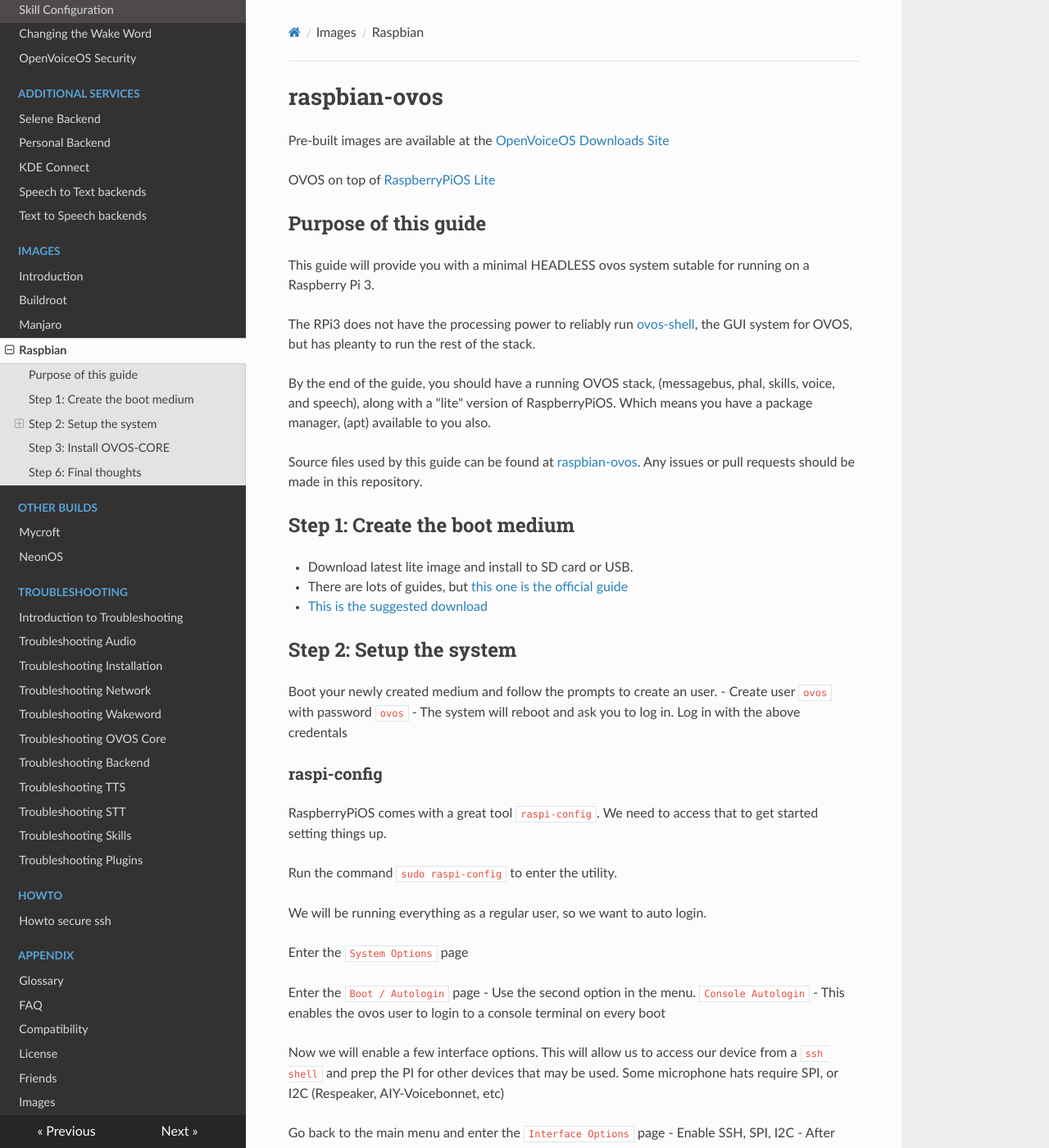
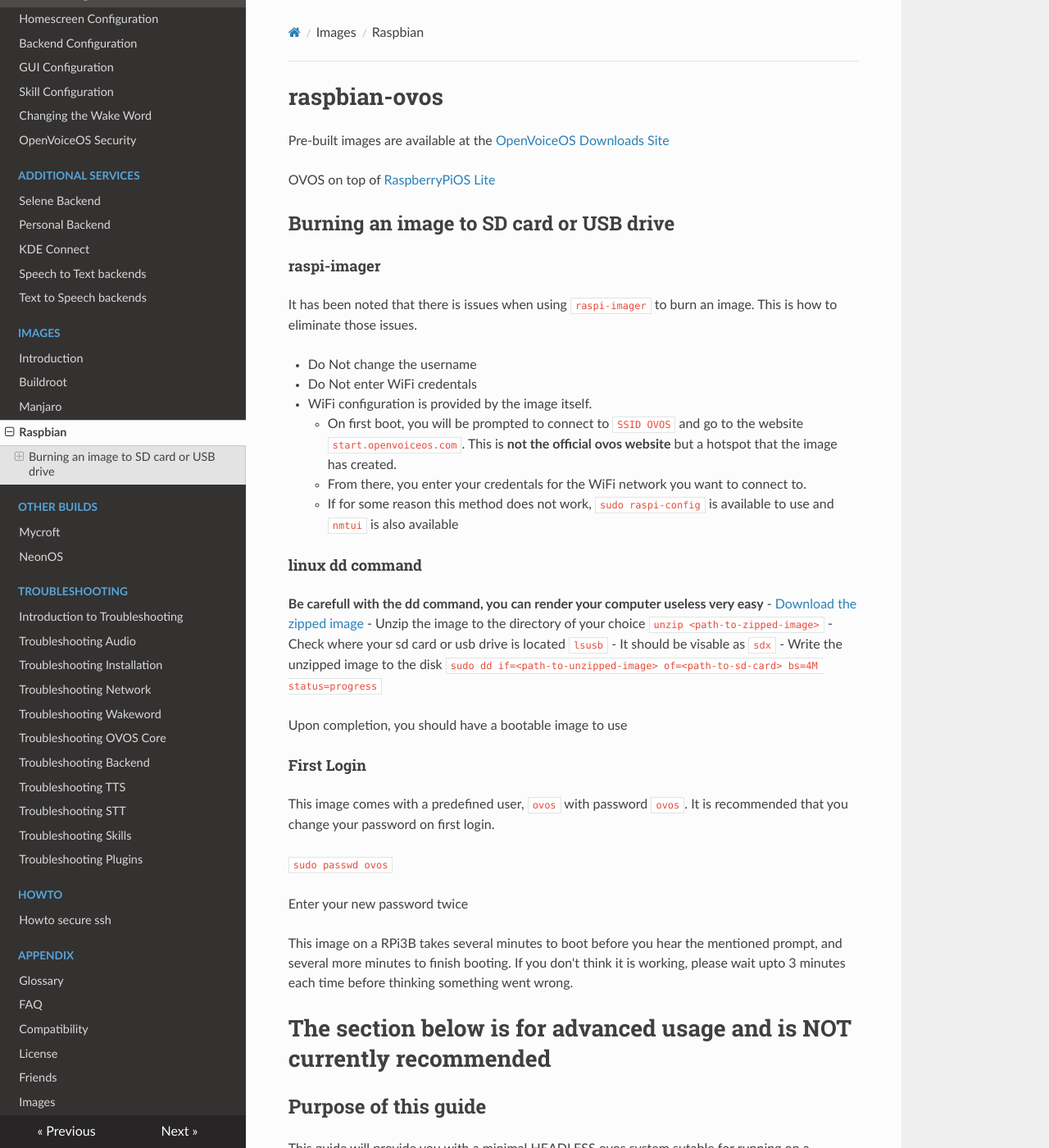
Before and after one commit to OpenVoiceOS/community-docs, an MkDocs documentation site: the page built from docs/install_raspbian.md, in a window 1280 px wide and 1400 px high. Shown: the whole window at 82% size. Built offline with MkDocs 1.6.1, drawn with Linux system fonts in a browser that asks for light colours; nearby versions of some CDN libraries.

Commit message:
update (#62)

```diff
--- a/docs/install_raspbian.md
+++ b/docs/install_raspbian.md
@@ -1,8 +1,44 @@
 # raspbian-ovos
 
-Pre-built images are available at the [OpenVoiceOS Downloads Site](https://downloads.openvoiceos.com/images/picroft/github/workspace/pi-gen/deploy/)
+Pre-built images are available at the [OpenVoiceOS Downloads Site](https://downloads.openvoiceos.com/images/raspbian/)
 
 OVOS on top of [RaspberryPiOS Lite](https://downloads.raspberrypi.org/raspios_lite_arm64/images/raspios_lite_arm64-2023-02-22/2023-02-21-raspios-bullseye-arm64-lite.img.xz)
+
+## Burning an image to SD card or USB drive
+
+#### raspi-imager
+
+It has been noted that there is issues when using `raspi-imager` to burn an image.  This is how to eliminate those issues.
+
+- Do Not change the username
+- Do Not enter WiFi credentals
+  - WiFi configuration is provided by the image itself.
+    - On first boot, you will be prompted to connect to `SSID OVOS` and go to the website `start.openvoiceos.com`.  This is **not the official ovos website** but a hotspot that the image has created.
+    - From there, you enter your credentals for the WiFi network you want to connect to.
+    - If for some reason this method does not work, `sudo raspi-config` is available to use and `nmtui` is also available
+
+#### linux dd command
+
+**Be carefull with the dd command, you can render your computer useless very easy**
+- [Download the zipped image](https://downloads.openvoiceos.com/images/raspbian/)
+- Unzip the image to the directory of your choice `unzip <path-to-zipped-image>`
+- Check where your sd card or usb drive is located  `lsusb`
+  - It should be visable as `sdx`
+- Write the unzipped image to the disk `sudo dd if=<path-to-unzipped-image> of=<path-to-sd-card> bs=4M status=progress`
+
+Upon completion, you should have a bootable image to use
+
+#### First Login
+
+This image comes with a predefined user, `ovos` with password `ovos`.  It is recommended that you change your password on first login.
+
+`sudo passwd ovos`
+
+Enter your new password twice
+
+This image on a RPi3B takes several minutes to boot before you hear the mentioned prompt, and several more minutes to finish booting.  If you don't think it is working, please wait upto 3 minutes each time before thinking something went wrong.
+
+# The section below is for advanced usage and is NOT currently recommended
 
 ## Purpose of this guide
 
```
